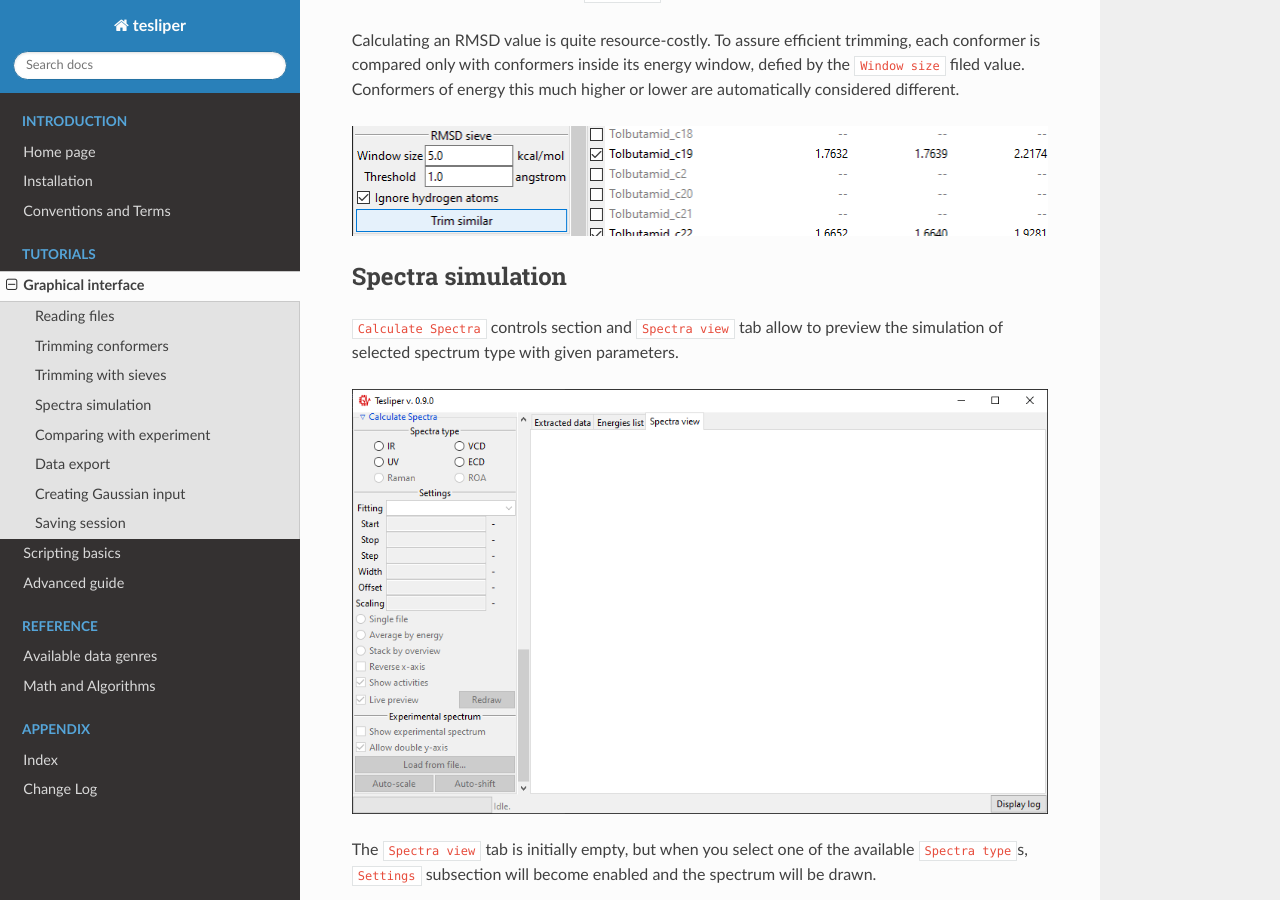
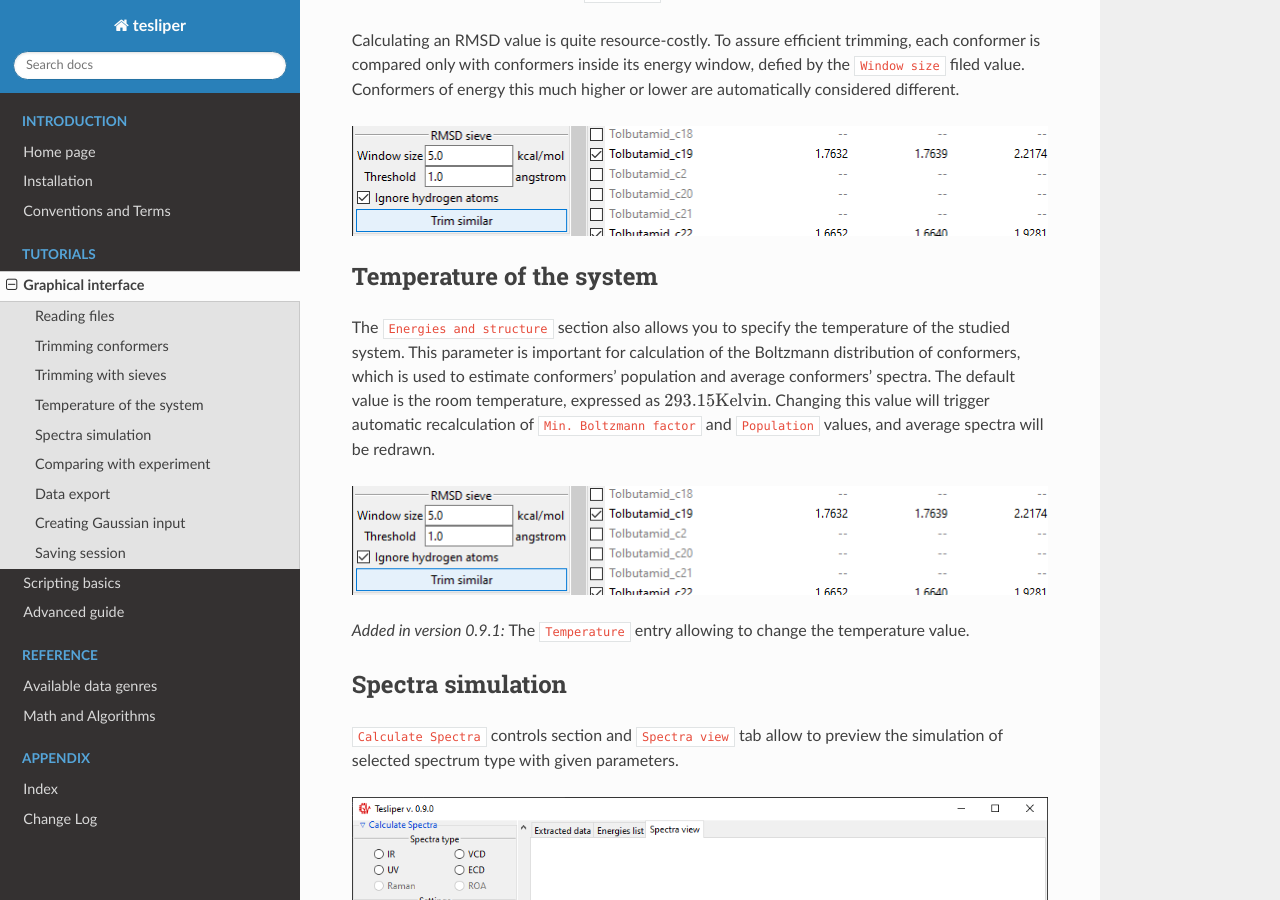
Before and after one commit to mishioo/tesliper, a Sphinx documentation site: the page built from docs/source/gui.rst, in a window 1280 px wide and 900 px high, scrolled down 6588 px. Built offline with Sphinx 7.4.7 and the Read the Docs theme 2.0.0, drawn with Linux system fonts in a browser that asks for light colours; pages that are not in the unit, such as notebooks, are missing from menus.

Commit message:
Added section about changing temperature in GUI docs.

```diff
--- a/docs/source/gui.rst
+++ b/docs/source/gui.rst
@@ -152,6 +152,22 @@ conformer is compared only with conformers inside its energy window, defied by t
 automatically considered different.
 
 .. image:: _static/screenshots/16426977988.png
+
+Temperature of the system
+-------------------------
+
+The ``Energies and structure`` section also allows you to specify the temperature
+of the studied system. This parameter is important for calculation of the Boltzmann
+distribution of conformers, which is used to estimate conformers' population
+and average conformers' spectra. The default value is the room temperature,
+expressed as :math:`293.15 \mathrm{Kelvin}`. Changing this value will trigger automatic
+recalculation of ``Min. Boltzmann factor`` and ``Population`` values, and average
+spectra will be redrawn.
+
+.. image:: _static/screenshots/16426977988.png
+
+.. versionadded:: 0.9.1
+    The ``Temperature`` entry allowing to change the temperature value.
 
 Spectra simulation
 ------------------
```
Also changed, not shown: docs/source/_static/screenshots/16456159064.png (added).
